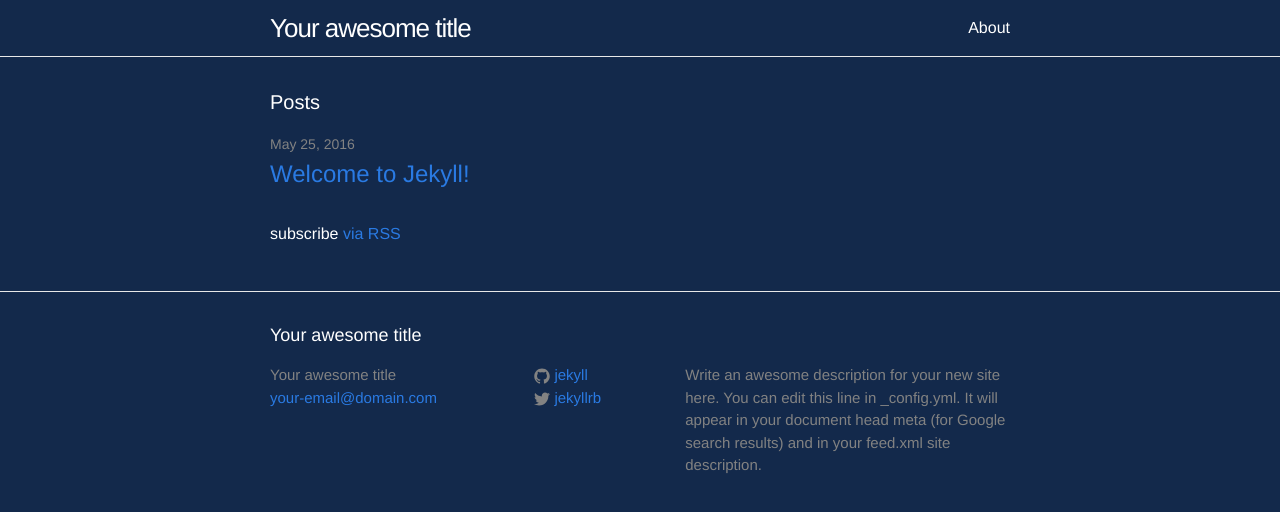
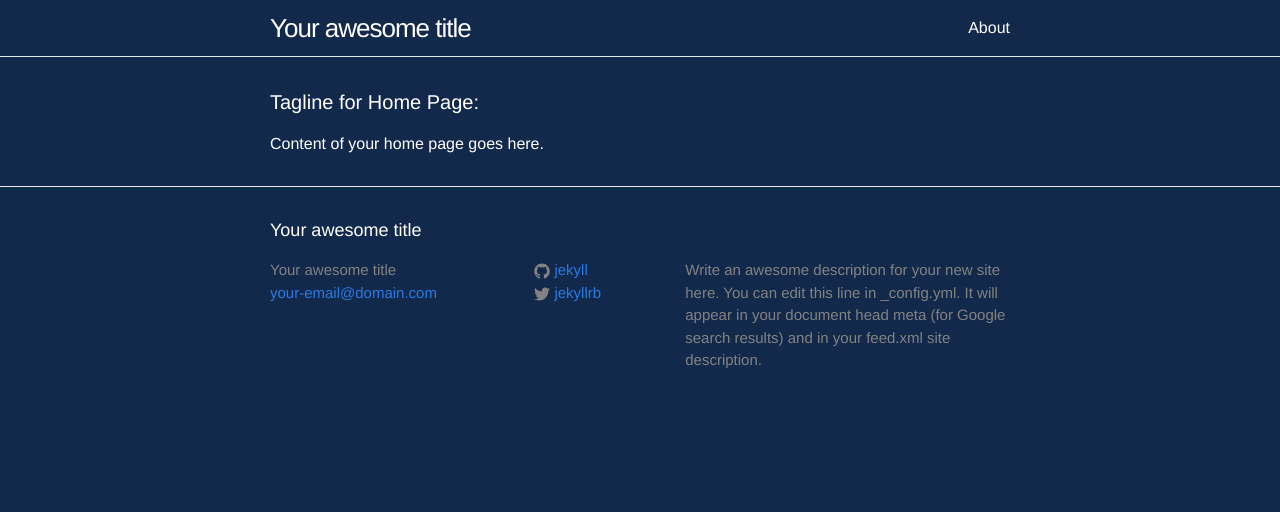
Before and after one commit to BlackstoneTrialAnalytics/BlackstoneTrialAnalytics.github.io, a Jekyll site: the page built from index.html, in a window 1280 px wide. Shown: the top 512 px of the page. Built offline with Jekyll 4.4.1, drawn with Linux system fonts in a browser that asks for light colours.

Commit message:
Update index.html

```diff
--- a/index.html
+++ b/index.html
@@ -3,21 +3,8 @@ layout: default
 ---
 
 <div class="home">
-
-  <h1 class="page-heading">Posts</h1>
-
-  <ul class="post-list">
-    {% for post in site.posts %}
-      <li>
-        <span class="post-meta">{{ post.date | date: "%b %-d, %Y" }}</span>
-
-        <h2>
-          <a class="post-link" href="{{ post.url | prepend: site.baseurl }}">{{ post.title }}</a>
-        </h2>
-      </li>
-    {% endfor %}
-  </ul>
-
-  <p class="rss-subscribe">subscribe <a href="{{ "/feed.xml" | prepend: site.baseurl }}">via RSS</a></p>
-
+  <h1 class="page-heading">Tagline for Home Page:</h1>
+  <article>
+    Content of your home page goes here.
+  </article>
 </div>
```
